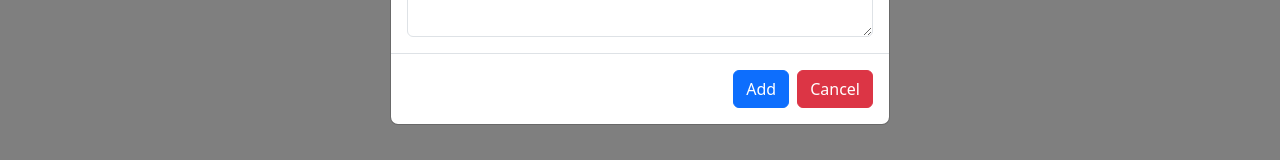
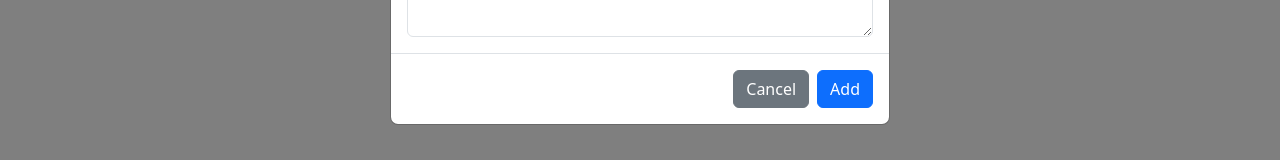
Before and after one commit to MikePHaynes/bug-tracker-ui, a React (Create React App) app: page /projects in a window 1280 px wide. Both pictures are taken after a click on the button "Add Project". Shown: the part 251-411 px from the top of the page. Built offline with nearby package versions, Linux system fonts and the light colour scheme; no server answers.

Commit message:
Added styling consistency to buttons.

```diff
--- a/src/components/AddProjectModal.js
+++ b/src/components/AddProjectModal.js
@@ -63,11 +63,11 @@ export const AddProjectModal = ({ onClose, onAdd }) => {
         </Form>
       </Modal.Body>
       <Modal.Footer>
+        <Button variant="secondary" onClick={onClose}>
+          Cancel
+        </Button>
         <Button variant="primary" onClick={handleAdd}>
           Add
-        </Button>
-        <Button variant="danger" onClick={onClose}>
-          Cancel
         </Button>
       </Modal.Footer>
     </Modal>
--- a/src/components/DeleteProjectModal.js
+++ b/src/components/DeleteProjectModal.js
@@ -14,7 +14,7 @@ export const DeleteProjectModal = ({ project, onClose, onDelete }) => {
       </Modal.Header>
       <Modal.Body>{project.projectDescription}</Modal.Body>
       <Modal.Footer>
-        <Button variant="primary" onClick={onClose}>
+        <Button variant="secondary" onClick={onClose}>
           Close
         </Button>
         <Button variant="danger" onClick={handleDelete}>
--- a/src/components/EditProjectModal.js
+++ b/src/components/EditProjectModal.js
@@ -47,7 +47,7 @@ export const EditProjectModal = ({ project, onClose, onSave }) => {
         </Form>
       </Modal.Body>
       <Modal.Footer>
-        <Button variant="danger" onClick={onClose}>
+        <Button variant="secondary" onClick={onClose}>
           Close
         </Button>
         <Button variant="primary" onClick={handleSave}>
```
